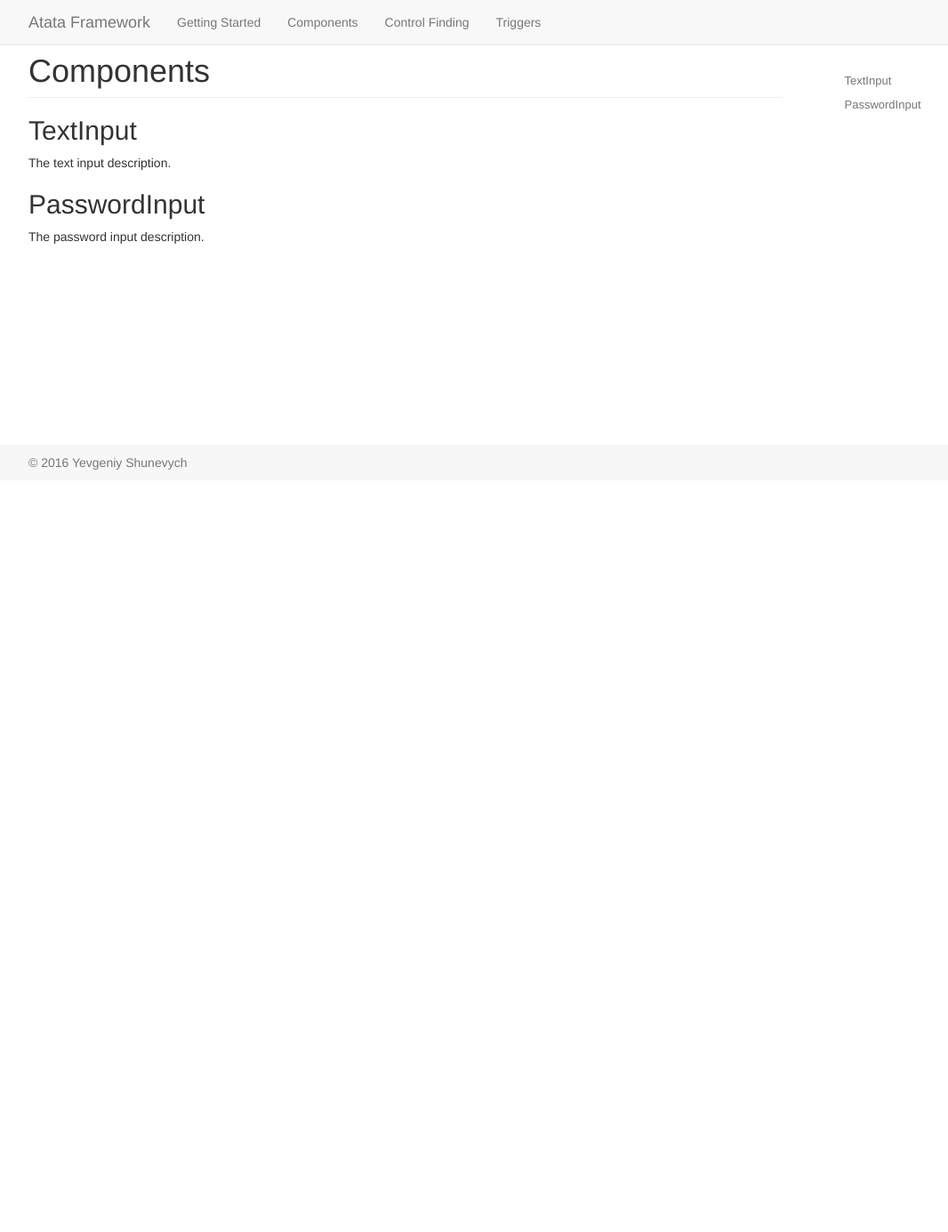
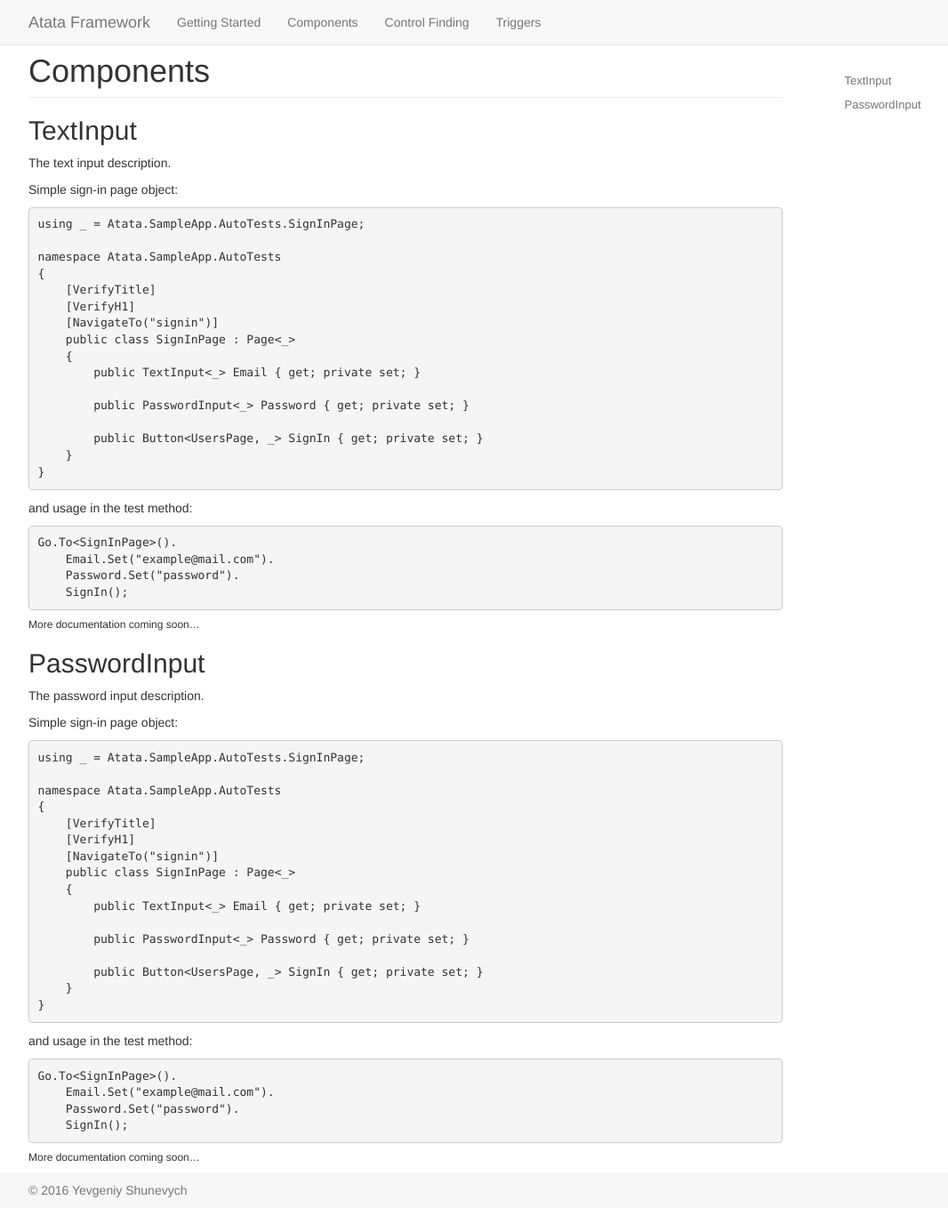
Before and after one commit to atata-framework/atata.io, a Jekyll site: the page built from components.html, in a window 1280 px wide and 1398 px high. Shown: the top 1385 px of the window at 89% size, without its empty margins (38-1104 px from the left). Built offline with Jekyll 4.4.1, drawn with Linux system fonts in a browser that asks for light colours.

Commit message:
Update components

````diff
--- a/_includes/components/passwordinput.md
+++ b/_includes/components/passwordinput.md
@@ -1 +1,33 @@
 The password input description.
+
+Simple sign-in page object:
+
+```csharp
+using _ = Atata.SampleApp.AutoTests.SignInPage;
+
+namespace Atata.SampleApp.AutoTests
+{
+    [VerifyTitle]
+    [VerifyH1]
+    [NavigateTo("signin")]
+    public class SignInPage : Page<_>
+    {
+        public TextInput<_> Email { get; private set; }
+
+        public PasswordInput<_> Password { get; private set; }
+
+        public Button<UsersPage, _> SignIn { get; private set; }
+    }
+}
+```
+
+and usage in the test method:
+
+```csharp
+Go.To<SignInPage>().
+    Email.Set("example@mail.com").
+    Password.Set("password").
+    SignIn();
+```
+
+###### More documentation coming soon...
--- a/_includes/components/textinput.md
+++ b/_includes/components/textinput.md
@@ -1 +1,33 @@
 The text input description.
+
+Simple sign-in page object:
+
+```csharp
+using _ = Atata.SampleApp.AutoTests.SignInPage;
+
+namespace Atata.SampleApp.AutoTests
+{
+    [VerifyTitle]
+    [VerifyH1]
+    [NavigateTo("signin")]
+    public class SignInPage : Page<_>
+    {
+        public TextInput<_> Email { get; private set; }
+
+        public PasswordInput<_> Password { get; private set; }
+
+        public Button<UsersPage, _> SignIn { get; private set; }
+    }
+}
+```
+
+and usage in the test method:
+
+```csharp
+Go.To<SignInPage>().
+    Email.Set("example@mail.com").
+    Password.Set("password").
+    SignIn();
+```
+
+###### More documentation coming soon...
````
